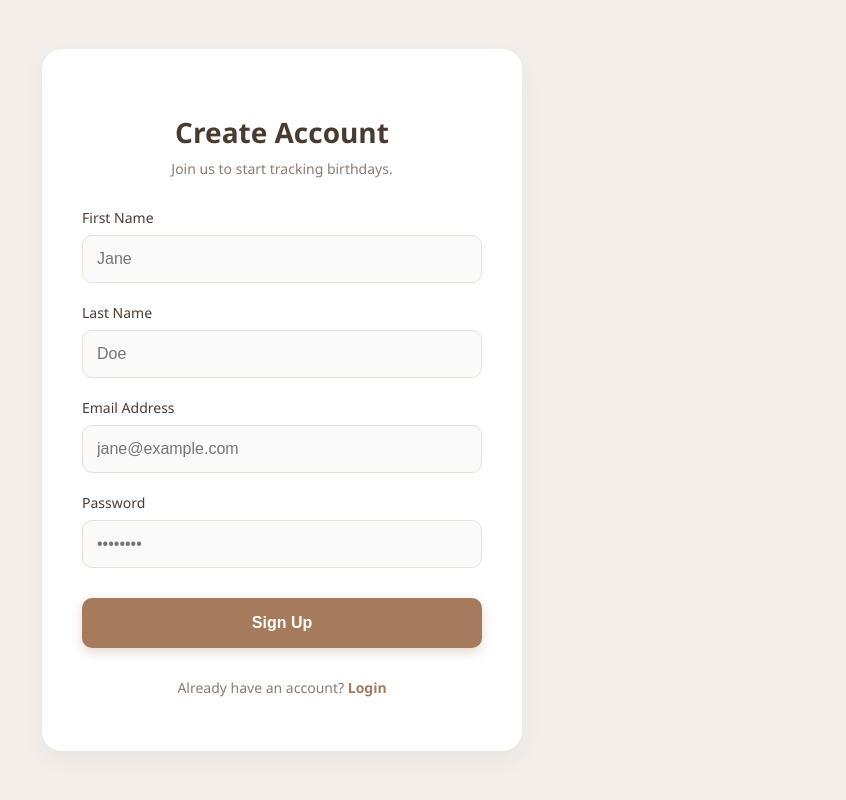
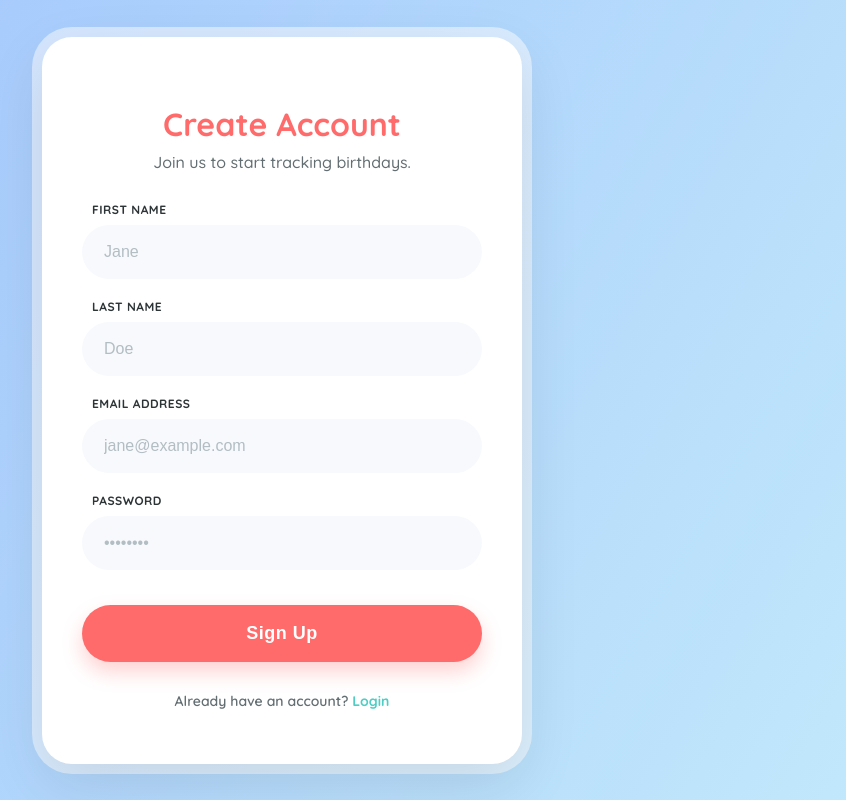
Before and after one commit to DevGloriaa/birthday-ui, a React (Create React App) app: page /signup in a window 1280 px wide. Shown: the whole page, without its empty margins (358-1204 px from the left). Built offline with nearby package versions, Linux system fonts and the light colour scheme.

Commit message:
fix: updated login page

```diff
--- a/src/pages/Login.css
+++ b/src/pages/Login.css
@@ -1,26 +1,54 @@
 /* src/pages/Login.css */
 
-/* The main page background - Oatmeal color */
+/* Define our Party Palette */
+:root {
+  --party-bg: linear-gradient(135deg, #fdfbfb 0%, #ebedee 100%); /* Clean slate */
+  --primary-color: #FF6B6B; /* Festive Coral/Red */
+  --primary-hover: #FF5252;
+  --accent-color: #4ECDC4; /* Teal for fun highlights */
+  --text-dark: #2D3436;
+  --text-light: #636e72;
+  --card-bg: #ffffff;
+  --input-bg: #F7F9FC;
+}
+
+/* Fun Slide-Up Animation */
+@keyframes popIn {
+  0% { opacity: 0; transform: scale(0.9) translateY(20px); }
+  100% { opacity: 1; transform: scale(1) translateY(0); }
+}
+
+/* 1. The Party Background */
 .login-page {
   min-height: 100vh;
+  width: 100%;
   display: flex;
   align-items: center;
   justify-content: center;
-  background-color: #F3EEEA;
-  font-family: 'Segoe UI', sans-serif;
+  font-family: 'Quicksand', 'Segoe UI', sans-serif; /* Rounder, friendlier font */
+
+  /* A fun, subtle gradient background */
+  background: linear-gradient(120deg, #a1c4fd 0%, #c2e9fb 100%);
+  padding: 20px;
+  box-sizing: border-box;
 }
 
-/* The white card container */
+/* 2. The Card - Bubbly and Soft */
 .login-card {
   width: 100%;
   max-width: 400px;
-  background-color: #FFFFFF;
+  background-color: var(--card-bg);
   padding: 40px;
-  border-radius: 20px;
-  box-shadow: 0 10px 25px rgba(74, 59, 50, 0.05);
+  /* Super rounded corners for a friendly feel */
+  border-radius: 30px;
+  /* A colorful shadow glow */
+  box-shadow: 0 20px 60px rgba(0, 0, 0, 0.1), 0 0 0 10px rgba(255, 255, 255, 0.5);
   display: flex;
   flex-direction: column;
   gap: 20px;
+
+  /* Trigger Animation */
+  animation: popIn 0.5s cubic-bezier(0.175, 0.885, 0.32, 1.275) forwards;
 }
 
 .login-header {
@@ -29,18 +57,20 @@
 }
 
 .login-title {
-  font-size: 28px;
-  color: #4A3B32; /* Dark Coffee */
+  font-size: 32px;
+  color: var(--primary-color);
   margin-bottom: 8px;
-  font-weight: 600;
+  font-weight: 800; /* Bold and loud */
 }
 
 .login-subtitle {
-  font-size: 14px;
-  color: #8C7B70; /* Taupe */
+  font-size: 16px;
+  color: var(--text-light);
   margin: 0;
+  font-weight: 500;
 }
 
+/* 3. Inputs - Pill Shaped */
 .form-group {
   display: flex;
   flex-direction: column;
@@ -49,58 +79,89 @@
 
 .form-label {
   font-size: 14px;
-  font-weight: 500;
-  color: #4A3B32;
+  font-weight: 700;
+  color: var(--text-dark);
+  margin-left: 10px;
+  text-transform: uppercase;
+  letter-spacing: 0.5px;
+  font-size: 12px;
 }
 
 .login-input {
-  padding: 14px;
+  width: 100%;
+  padding: 16px 20px; /* More padding for pill shape */
   font-size: 16px;
-  border-radius: 10px;
-  border: 1px solid #EBE0D6; /* Light Tan */
-  background-color: #FAFAFA;
+  border-radius: 50px; /* Full pill shape */
+  border: 2px solid transparent;
+  background-color: var(--input-bg);
   outline: none;
-  transition: all 0.2s;
-  color: #4A3B32;
+  transition: all 0.3s ease;
+  color: var(--text-dark);
+  box-sizing: border-box;
+  font-weight: 600;
+}
+
+.login-input::placeholder {
+  color: #b2bec3;
+  font-weight: 400;
 }
 
 .login-input:focus {
-  border-color: #A67B5B; /* Focus color */
   background-color: #fff;
+  border-color: var(--accent-color); /* Turns Teal when clicked */
+  box-shadow: 0 4px 15px rgba(78, 205, 196, 0.2);
 }
 
+/* 4. The Action Button - The "Gift" */
 .login-button {
-  margin-top: 10px;
-  padding: 16px;
-  background-color: #A67B5B; /* Soft Brown/Caramel */
+  margin-top: 15px;
+  padding: 18px;
+  background-color: var(--primary-color);
   color: white;
   border: none;
-  border-radius: 10px;
-  font-size: 16px;
-  font-weight: 600;
+  border-radius: 50px; /* Pill shape */
+  font-size: 18px;
+  font-weight: 700;
   cursor: pointer;
   transition: all 0.3s ease;
-  box-shadow: 0 4px 12px rgba(166, 123, 91, 0.3);
+  box-shadow: 0 10px 20px rgba(255, 107, 107, 0.3);
+  letter-spacing: 0.5px;
 }
 
 .login-button:hover {
-  background-color: #8D6E63; /* Darker Brown */
-  transform: translateY(-2px);
+  background-color: var(--primary-hover);
+  transform: translateY(-3px) scale(1.02); /* Little pop effect */
+  box-shadow: 0 15px 30px rgba(255, 107, 107, 0.4);
 }
 
+.login-button:active {
+  transform: scale(0.95);
+}
+
+/* Footer Links */
 .login-footer {
   text-align: center;
   font-size: 14px;
-  color: #8C7B70;
+  color: var(--text-light);
   margin-top: 10px;
+  font-weight: 600;
 }
 
 .login-link {
-  color: #A67B5B;
+  color: var(--accent-color); /* Teal link */
   text-decoration: none;
-  font-weight: 600;
+  font-weight: 800;
+  transition: color 0.2s;
 }
 
 .login-link:hover {
-  text-decoration: underline;
+  color: var(--primary-color);
 }
+
+/* Mobile Tweak */
+@media (max-width: 480px) {
+  .login-card {
+    padding: 30px 20px;
+    box-shadow: 0 10px 30px rgba(0,0,0,0.1);
+  }
+}
```
